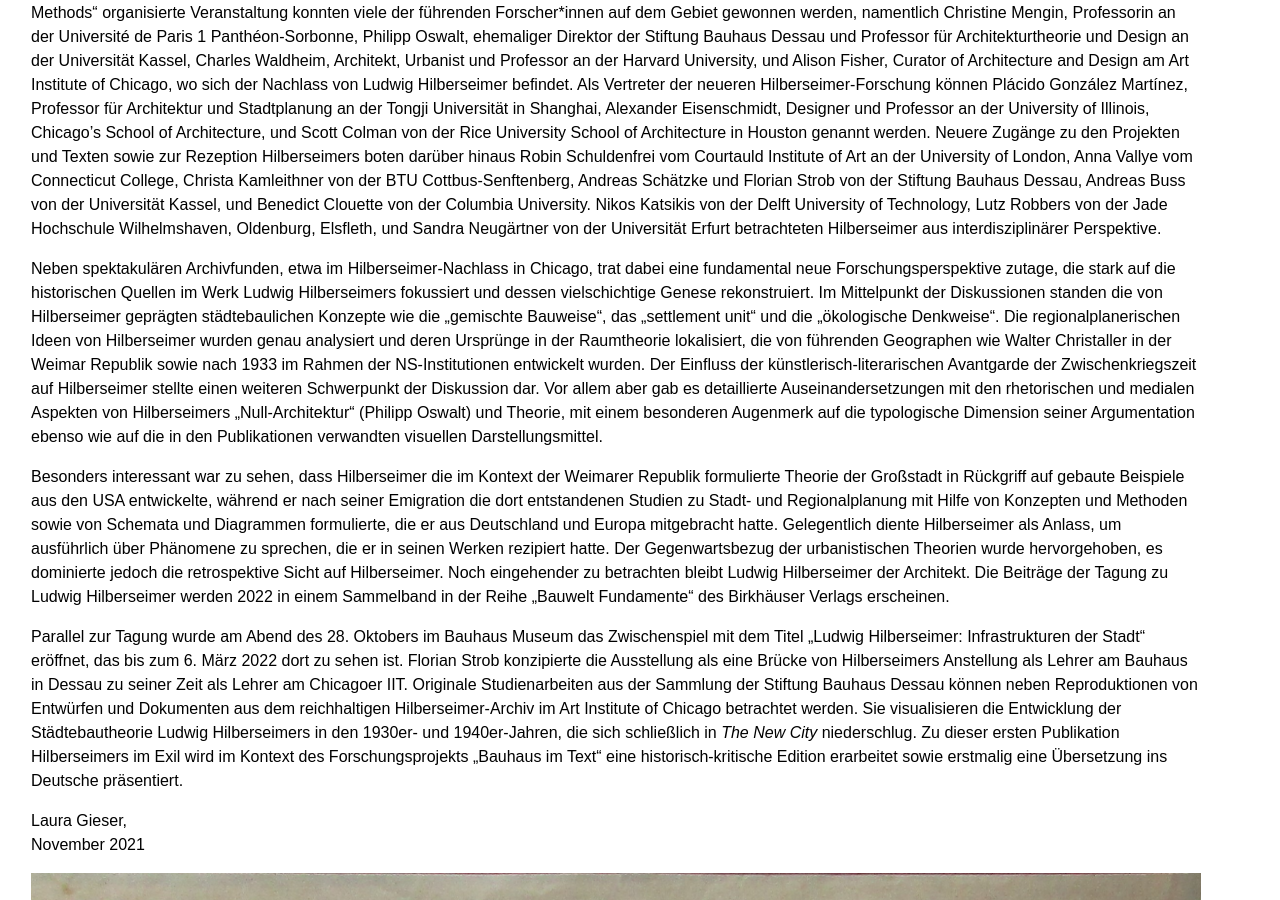
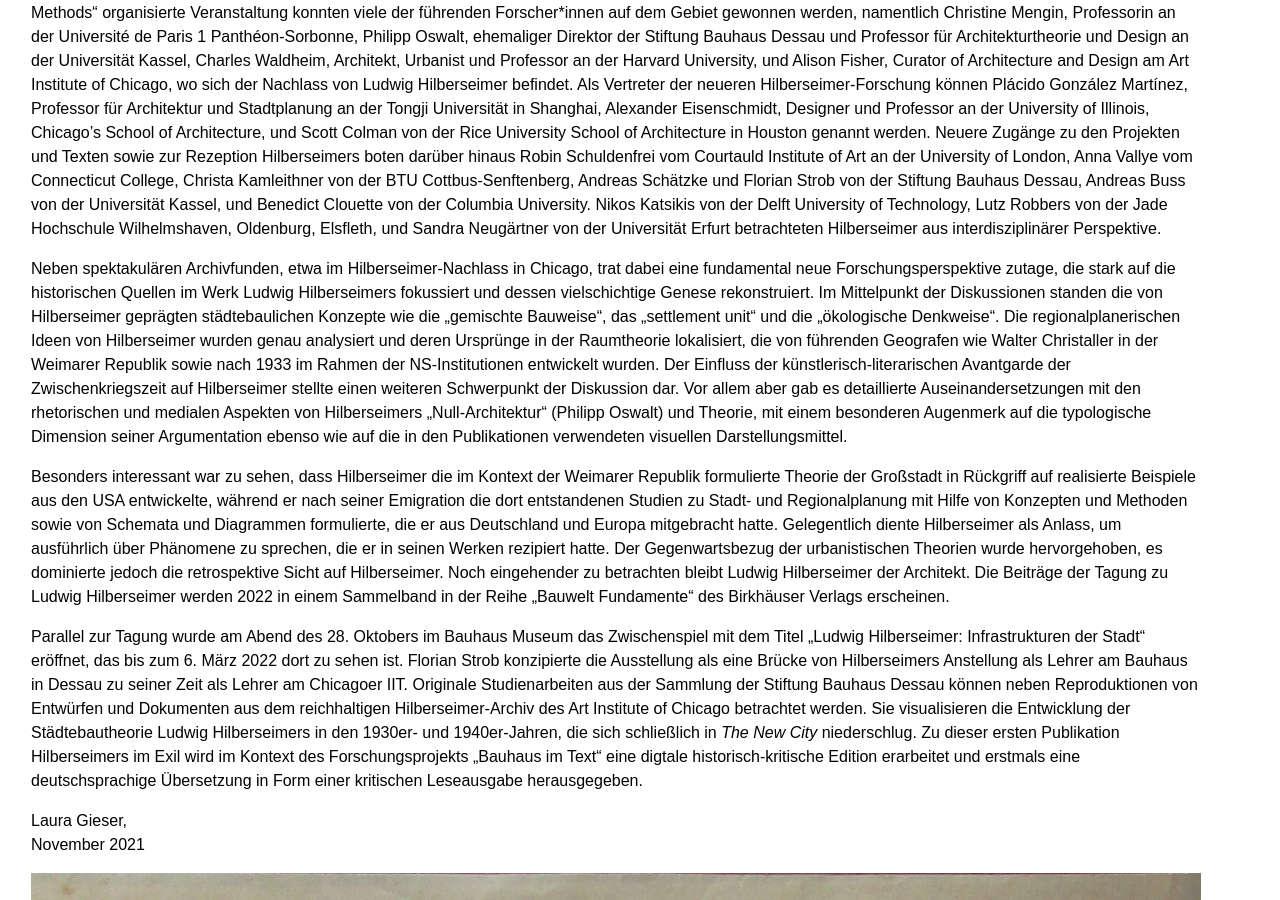
Before and after one commit to Bauhaus-im-Text/internetauftritt, a Jekyll site: the page built from pages/aus-der-werkstatt.md, in a window 1280 px wide and 900 px high, scrolled down 855 px. Built offline with Jekyll 4.4.1, drawn with Linux system fonts in a browser that asks for light colours.

Commit message:
Update aus-der-werkstatt.md

```diff
--- a/pages/aus-der-werkstatt.md
+++ b/pages/aus-der-werkstatt.md
@@ -45,17 +45,17 @@ Quellen im Werk Ludwig Hilberseimers fokussiert und dessen vielschichtige Genese
 Im Mittelpunkt der Diskussionen standen die von Hilberseimer geprägten städtebaulichen Konzepte
 wie die „gemischte Bauweise“, das „settlement unit“ und die „ökologische Denkweise“. Die
 regionalplanerischen Ideen von Hilberseimer wurden genau analysiert und deren Ursprünge
-in der Raumtheorie lokalisiert, die von führenden Geographen wie Walter Christaller in der
-Weimar Republik sowie nach 1933 im Rahmen der NS-Institutionen entwickelt wurden. Der Einfluss
+in der Raumtheorie lokalisiert, die von führenden Geografen wie Walter Christaller in der
+Weimarer Republik sowie nach 1933 im Rahmen der NS-Institutionen entwickelt wurden. Der Einfluss
 der künstlerisch-literarischen Avantgarde der Zwischenkriegszeit auf Hilberseimer stellte
 einen weiteren Schwerpunkt der Diskussion dar. Vor allem aber gab es detaillierte
 Auseinandersetzungen mit den rhetorischen und medialen Aspekten von Hilberseimers
 „Null-Architektur“ (Philipp Oswalt) und Theorie, mit einem besonderen Augenmerk auf die
 typologische Dimension seiner Argumentation ebenso wie auf die in den Publikationen
-verwandten visuellen Darstellungsmittel.
+verwendeten visuellen Darstellungsmittel.
 
 Besonders interessant war zu sehen, dass Hilberseimer die im Kontext der Weimarer Republik
-formulierte Theorie der Großstadt in Rückgriff auf gebaute Beispiele aus den USA
+formulierte Theorie der Großstadt in Rückgriff auf realisierte Beispiele aus den USA
 entwickelte, während er nach seiner Emigration die dort entstandenen Studien zu Stadt-
 und Regionalplanung mit Hilfe von Konzepten und Methoden sowie von Schemata und Diagrammen
 formulierte, die er aus Deutschland und Europa mitgebracht hatte. Gelegentlich diente
@@ -71,12 +71,12 @@ dem Titel „Ludwig Hilberseimer: Infrastrukturen der Stadt“ eröffnet, das bi
 dort zu sehen ist. Florian Strob konzipierte die Ausstellung als eine Brücke von Hilberseimers
 Anstellung als Lehrer am Bauhaus in Dessau zu seiner Zeit als Lehrer am Chicagoer IIT. Originale
 Studienarbeiten aus der Sammlung der Stiftung Bauhaus Dessau können neben Reproduktionen von
-Entwürfen und Dokumenten aus dem reichhaltigen Hilberseimer-Archiv im Art Institute of Chicago
+Entwürfen und Dokumenten aus dem reichhaltigen Hilberseimer-Archiv des Art Institute of Chicago
 betrachtet werden. Sie visualisieren die Entwicklung der Städtebautheorie Ludwig Hilberseimers
 in den 1930er- und 1940er-Jahren, die sich schließlich in *The New City* niederschlug.
 Zu dieser ersten Publikation Hilberseimers im Exil wird im Kontext des Forschungsprojekts
-„Bauhaus im Text“ eine historisch-kritische Edition erarbeitet sowie erstmalig eine
-Übersetzung ins Deutsche präsentiert.
+„Bauhaus im Text“ eine digtale historisch-kritische Edition erarbeitet und erstmals eine deutschsprachige
+Übersetzung in Form einer kritischen Leseausgabe herausgegeben.
 
 Laura Gieser,
 November 2021
```
